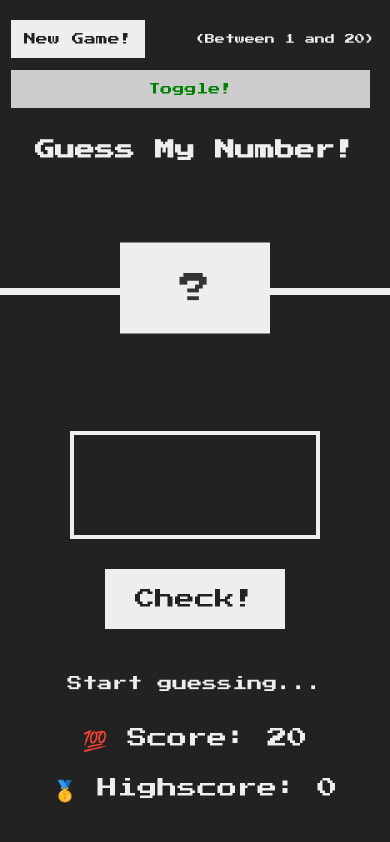
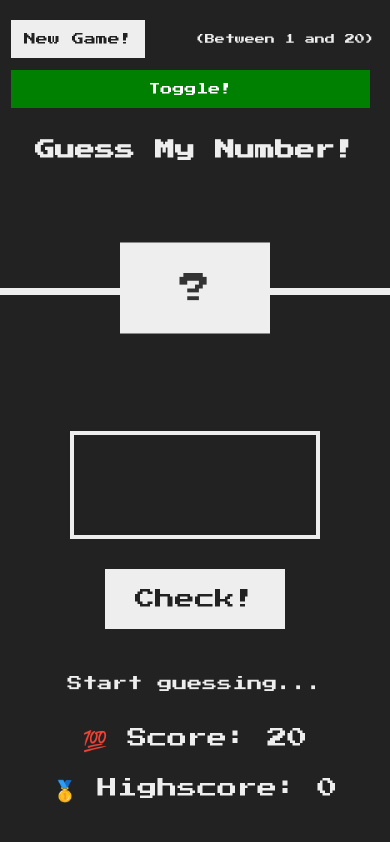
Before and after one commit to Taftech1/guessnumberandwin.devlord, a plain HTML site: page index.html in a window 390 px wide. In both pictures the pointer is over the button "Toggle!". Shown: the top 842 px of the page. Drawn offline with Linux system fonts and the light colour scheme.

Commit message:
Update style.css

```diff
--- a/style.css
+++ b/style.css
@@ -235,7 +235,8 @@ header .between{
   display: none;
 }
 .reveal:hover{
-  color: green;
+  background-color: green;
+  color: white;
 }
 
 .result{
```
